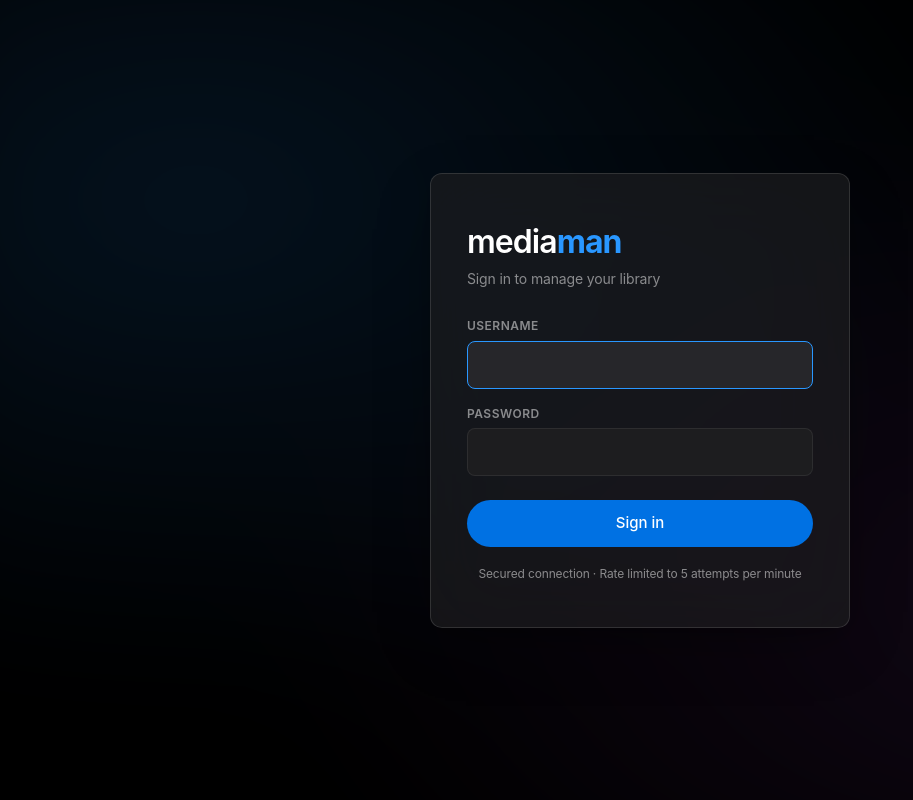
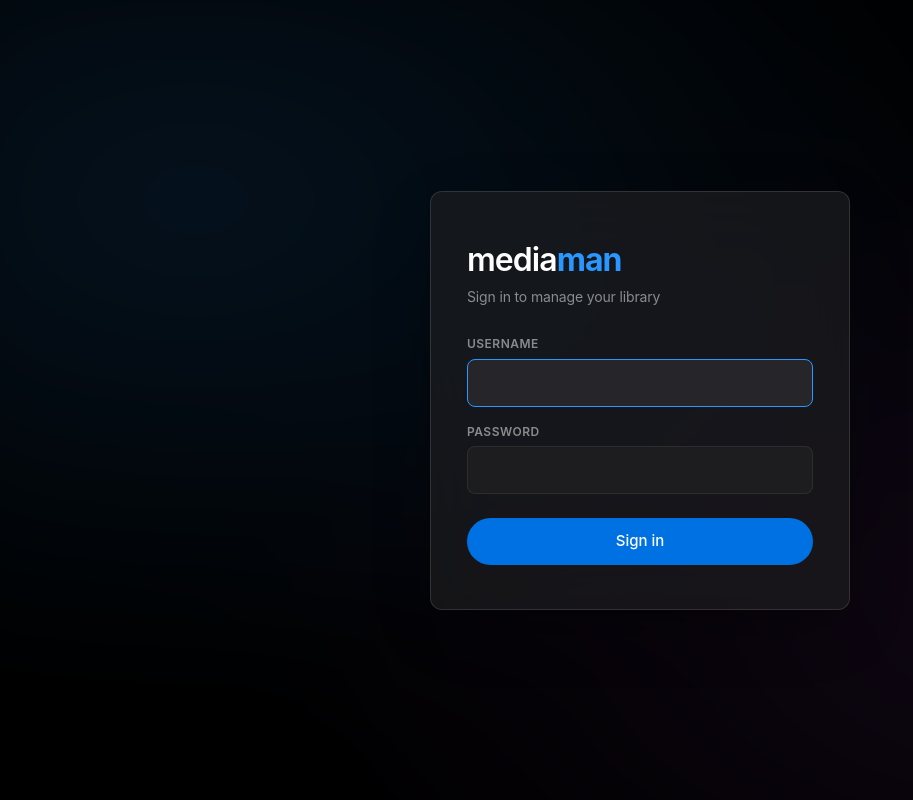
Before and after one commit to rossetv/mediaman, a FastAPI app: page /login in a window 1280 px wide. Shown: the whole page, without its empty margins (0-913 px from the left). Run offline with FastAPI, Linux system fonts and the light colour scheme; parts of the project's set-up code (start-up, migrations or seed data) failed here and were passed over; some libraries are stand-ins or nearby versions.

Commit message:
fix(login): remove redundant security note
The 'Secured connection · Rate limited to 5 attempts per minute' line
added no value and cluttered the login card.

```diff
--- a/src/mediaman/web/templates/login.html
+++ b/src/mediaman/web/templates/login.html
@@ -26,8 +26,6 @@
 
       <button class="login-btn" type="submit">Sign in</button>
     </form>
-
-    <p class="security-note">Secured connection · Rate limited to 5 attempts per minute</p>
   </div>
 </div>
 {% endblock %}
```
